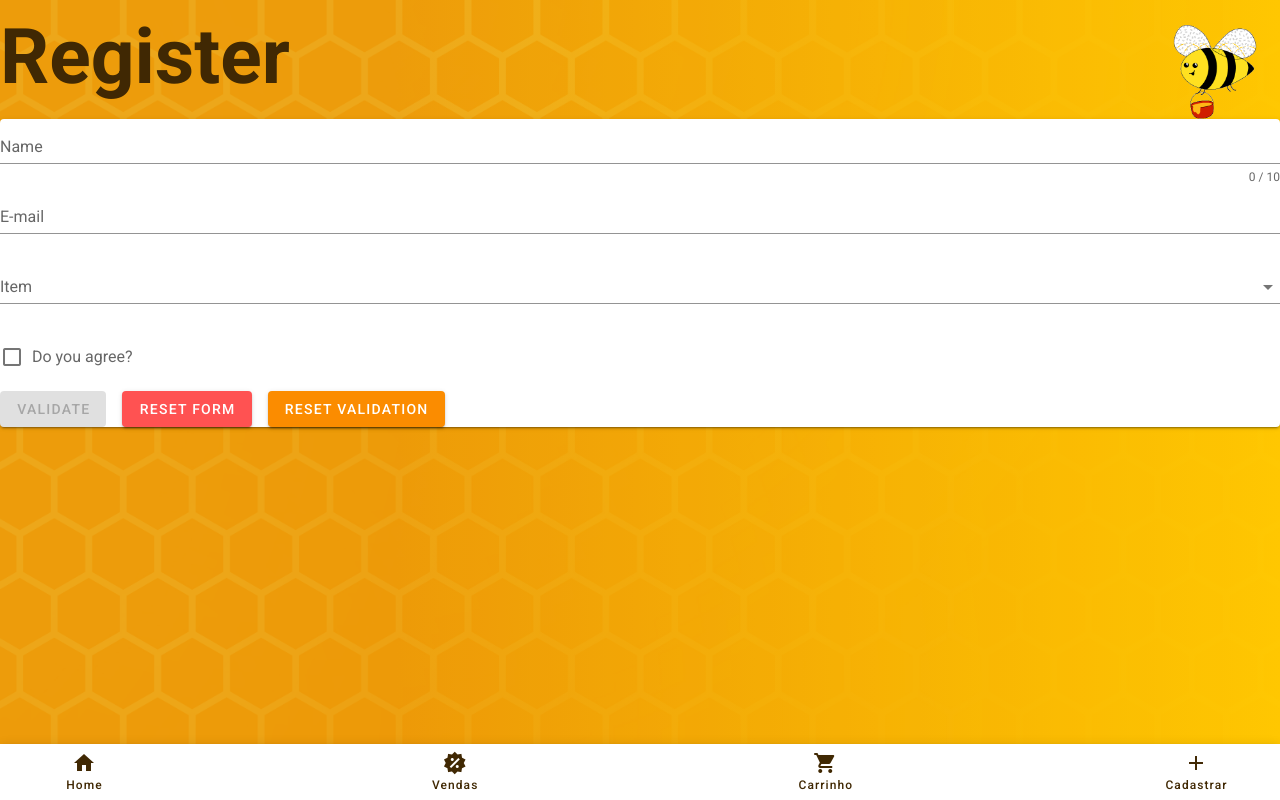
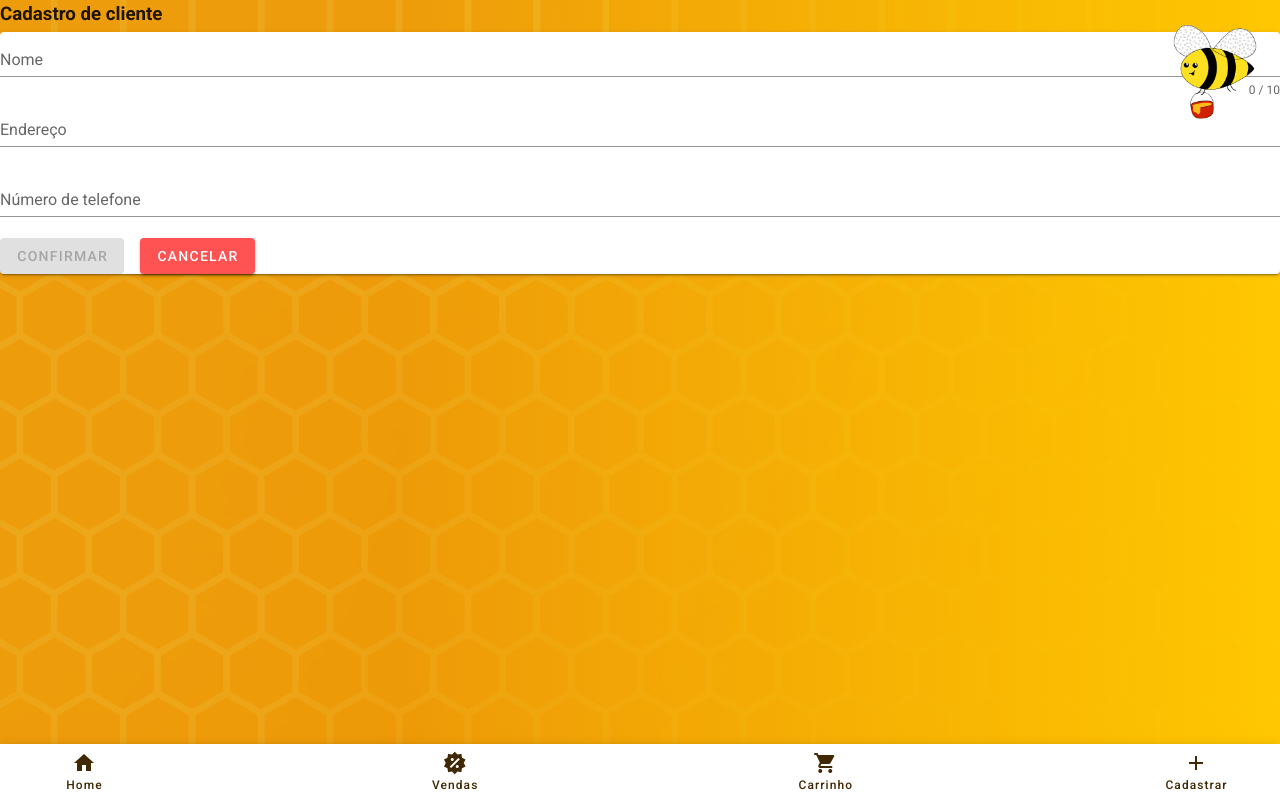
Before and after one commit to Nathalia-Massaia/colmeia-pay, a Vue app in the folder frontend/: page /register in a window 1280 px wide. Built offline with nearby package versions, Linux system fonts and the light colour scheme; what vuetify-confirm would draw is missing.

Commit message:
create-register-page

```diff
--- a/frontend/src/components/Register.vue
+++ b/frontend/src/components/Register.vue
@@ -1,81 +1,55 @@
 <template>
-  <div class='registerWrapper'>
-    <h1>Register</h1>
+  <div class="registerWrapper">
+    <h3>Cadastro de cliente</h3>
     <v-card>
-  <v-form
-    ref="form"
-    v-model="valid"
-    lazy-validation
-  >
+      <v-form ref="form" v-model="valid" lazy-validation>
         <v-text-field
           v-model="name"
           :counter="10"
           :rules="nameRules"
-      label="Name"
+          label="Nome"
           required
         ></v-text-field>
 
         <v-text-field
           v-model="email"
           :rules="emailRules"
-      label="E-mail"
+          label="Endereço"
           required
         ></v-text-field>
-
-    <v-select
-      v-model="select"
-      :items="items"
-      :rules="[v => !!v || 'Item is required']"
-      label="Item"
+        <v-text-field
+          v-model="email"
+          :rules="emailRules"
+          label="Número de telefone"
           required
-    ></v-select>
-
-    <v-checkbox
-      v-model="checkbox"
-      :rules="[v => !!v || 'You must agree to continue!']"
-      label="Do you agree?"
-      required
-    ></v-checkbox>
+        ></v-text-field>
 
         <v-btn
           :disabled="!valid"
           color="success"
           class="mr-4"
-      @click="validate"
+          @click="confirme"
         >
-      Validate
+          Confirmar
         </v-btn>
 
-    <v-btn
-      color="error"
-      class="mr-4"
-      @click="reset"
-    >
-      Reset Form
-    </v-btn>
-
-    <v-btn
-      color="warning"
-      @click="resetValidation"
-    >
-      Reset Validation
-    </v-btn>
+        <v-btn color="error" class="mr-4" @click="reset"> Cancelar </v-btn>
       </v-form>
     </v-card>
   </div>
 </template>
 
 <script lang='ts'>
-import Vue from 'vue';
+import Vue from "vue";
 
 export default Vue.extend({
-  name: 'Register',
-  data(){
-    return {}
-  }
+  name: "Register",
+  data() {
+    return {};
+  },
 });
 </script>
 
 <style lang="scss">
-@import '@/sass/master';
+@import "@/sass/master";
 </style>
```
Lines whose indentation alone changed are shown as unchanged.
